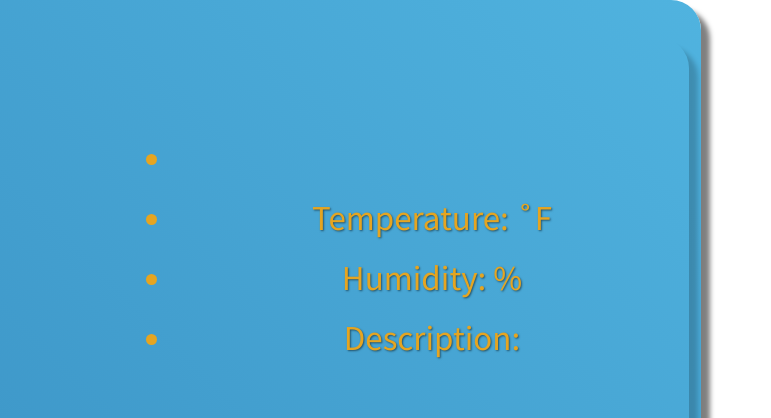
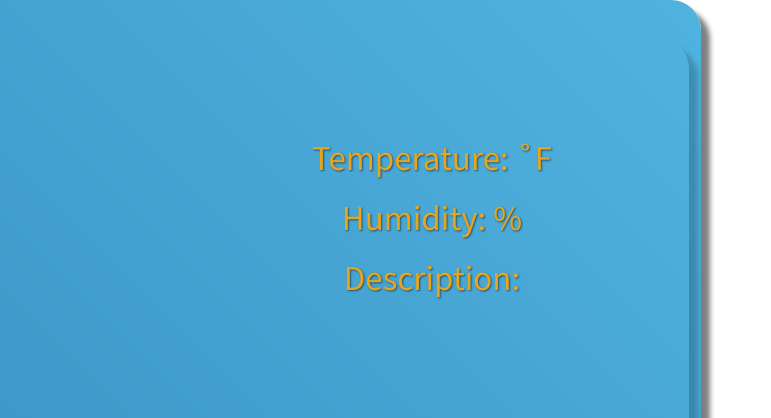
Before and after one commit to tgrier6/Project-6, a plain HTML site: page index6.html in a window 1280 px wide. Shown: the top 418 px of the page, 509-1280 px from the left. Drawn offline with nearby package versions, Linux system fonts and the light colour scheme.

Commit message:
Updated style6.css

```diff
--- a/src/style6.css
+++ b/src/style6.css
@@ -5,11 +5,10 @@ input {
 form {
   display: inline;
 }
-
-p {
-  display: block;
-  margin: 0 auto;
-  text-align: center;
+ul {
+  list-style: none;
+  margin: 0;
+  padding: 0;
 }
 
 .body {
```
